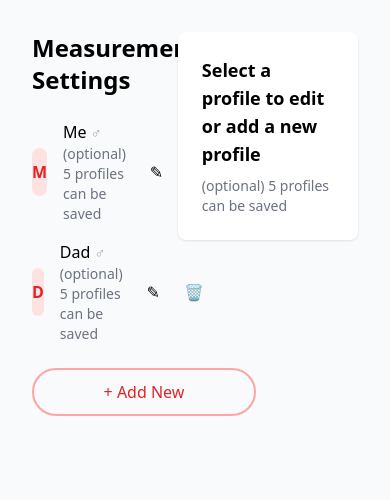
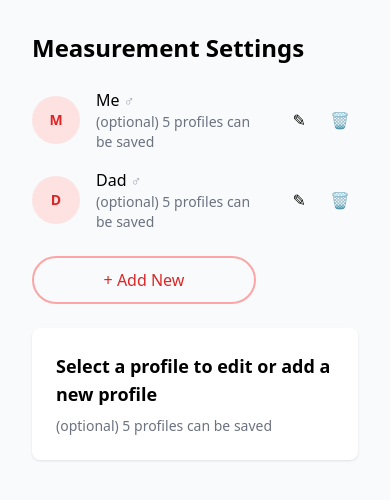
Before and after one commit to chandana819/Measurement_frontend, a React (Vite) app: page / in a window 390 px wide. Shown: the top 500 px of the page. Built offline with nearby package versions, Linux system fonts and the light colour scheme; the HTML template or start-up script is replaced by a standard one.

Commit message:
Updated code

```diff
--- a/src/components/MeasurementSettings.jsx
+++ b/src/components/MeasurementSettings.jsx
@@ -54,7 +54,8 @@ export default function MeasurementSettings({ profiles, onAdd, onUpdate, onDelet
 
   return (
     <div className="grid grid-cols-12 gap-6">
-      <div className="col-span-5">
+      {/* Left column: full width on small, ~5/12 on md+ */}
+      <div className="col-span-12 md:col-span-5">
         <h2 className="text-2xl font-semibold mb-6">Measurement Settings</h2>
         <ProfileList
           profiles={profiles}
@@ -67,7 +68,8 @@ export default function MeasurementSettings({ profiles, onAdd, onUpdate, onDelet
         </button>
       </div>
 
-      <div className="col-span-7">
+  {/* Right column: full width on small, ~7/12 on md+ */}
+  <div className="col-span-12 md:col-span-7">
         {/* Right panel: form shown as a card/modal */}
         {showForm ? (
           <div className="card p-6">
@@ -82,7 +84,7 @@ export default function MeasurementSettings({ profiles, onAdd, onUpdate, onDelet
       </div>
 
       {/* Delete confirmation modal */}
-      {confirmDelete && (
+  {confirmDelete && (
         <Modal onClose={() => setConfirmDelete(null)}>
           <div className="p-6 text-center">
             <h3 className="text-lg font-semibold mb-3">Are you sure you want to delete "{confirmDelete.name}" measurement profile?</h3>
@@ -99,7 +101,8 @@ export default function MeasurementSettings({ profiles, onAdd, onUpdate, onDelet
       {confirmationHtml && (
         <Modal onClose={() => setConfirmationHtml(null)}>
           <div className="p-4">
-            <iframe title="saved-confirmation" srcDoc={confirmationHtml} className="w-full h-72 border rounded" />
+            {/* iframe taller on md screens for better readability */}
+            <iframe title="saved-confirmation" srcDoc={confirmationHtml} className="w-full h-72 md:h-96 border rounded" />
             <div className="mt-4 text-center">
               <button onClick={() => setConfirmationHtml(null)} className="btn-red">Back To Settings</button>
             </div>
--- a/src/components/Modal.jsx
+++ b/src/components/Modal.jsx
@@ -2,10 +2,13 @@ import React from 'react'
 
 export default function Modal({ children, onClose }) {
   return (
-    <div className="fixed inset-0 z-40 flex items-center justify-center">
+    <div className="fixed inset-0 z-40 flex items-center justify-center p-4">
+      {/* overlay */}
       <div className="absolute inset-0 bg-black opacity-30" onClick={onClose}></div>
-      <div className="relative z-50 w-full max-w-lg mx-4">
-        <div className="bg-white rounded-lg shadow p-4">{children}</div>
+
+      {/* content container: full width on small screens, constrained on larger */}
+      <div className="relative z-50 w-full max-w-lg mx-auto h-full sm:h-auto">
+        <div className="bg-white rounded-lg shadow p-4 h-full sm:h-auto overflow-auto">{children}</div>
       </div>
     </div>
   )
--- a/src/components/ProfileForm.jsx
+++ b/src/components/ProfileForm.jsx
@@ -65,9 +65,9 @@ export default function ProfileForm({ initial, onCancel, onSave }) {
         <textarea value={note} onChange={(e)=>setNote(e.target.value)} className="w-full border rounded px-3 py-2 h-24" placeholder="Write something..."></textarea>
       </div>
 
-      <div className="pt-4">
-        <button type="submit" className="w-full btn-red">Save Measurement</button>
-        <button type="button" onClick={onCancel} className="w-full mt-3 border rounded-full px-4 py-2">Cancel</button>
+      <div className="pt-4 flex flex-col sm:flex-row gap-3">
+        <button type="submit" className="w-full sm:w-auto btn-red">Save Measurement</button>
+        <button type="button" onClick={onCancel} className="w-full sm:w-auto mt-0 sm:ml-2 border rounded-full px-4 py-2">Cancel</button>
       </div>
     </form>
   )
--- a/src/components/ProfileItem.jsx
+++ b/src/components/ProfileItem.jsx
@@ -3,7 +3,7 @@ import React from 'react'
 function Avatar({ name }) {
   const initials = name ? name.split(' ').map(s => s[0]).slice(0,2).join('') : 'JD'
   return (
-    <div className="w-12 h-12 rounded-full bg-red-100 text-red-600 flex items-center justify-center font-semibold">
+    <div className="w-12 h-12 sm:w-14 sm:h-14 rounded-full bg-red-100 text-red-600 flex items-center justify-center font-semibold text-sm sm:text-base">
       {initials}
     </div>
   )
@@ -13,8 +13,8 @@ export default function ProfileItem({ profile, onEdit, onDelete }) {
   return (
     <div className="flex items-center gap-4 w-full">
       <Avatar name={profile.name} />
-      <div className="flex-1">
-        <div className="font-medium">{profile.name} <span className="text-gray-400 text-sm">{profile.gender === 'male' ? '♂' : '♀'}</span></div>
+      <div className="flex-1 min-w-0">
+        <div className="font-medium truncate">{profile.name} <span className="text-gray-400 text-sm">{profile.gender === 'male' ? '♂' : '♀'}</span></div>
         <div className="text-sm text-gray-500">(optional) 5 profiles can be saved</div>
       </div>
       <div className="flex items-center gap-2">
--- a/src/components/ProfileList.jsx
+++ b/src/components/ProfileList.jsx
@@ -3,9 +3,9 @@ import ProfileItem from './ProfileItem'
 
 export default function ProfileList({ profiles, onEdit, onRequestDelete }) {
   return (
-    <div>
+    <div className="space-y-4">
       {profiles.map((p) => (
-        <div key={p.id} className="flex items-center justify-between mb-4">
+        <div key={p.id} className="flex items-center justify-between">
           <ProfileItem profile={p} onEdit={() => onEdit(p)} onDelete={() => onRequestDelete(p)} />
         </div>
       ))}
```
